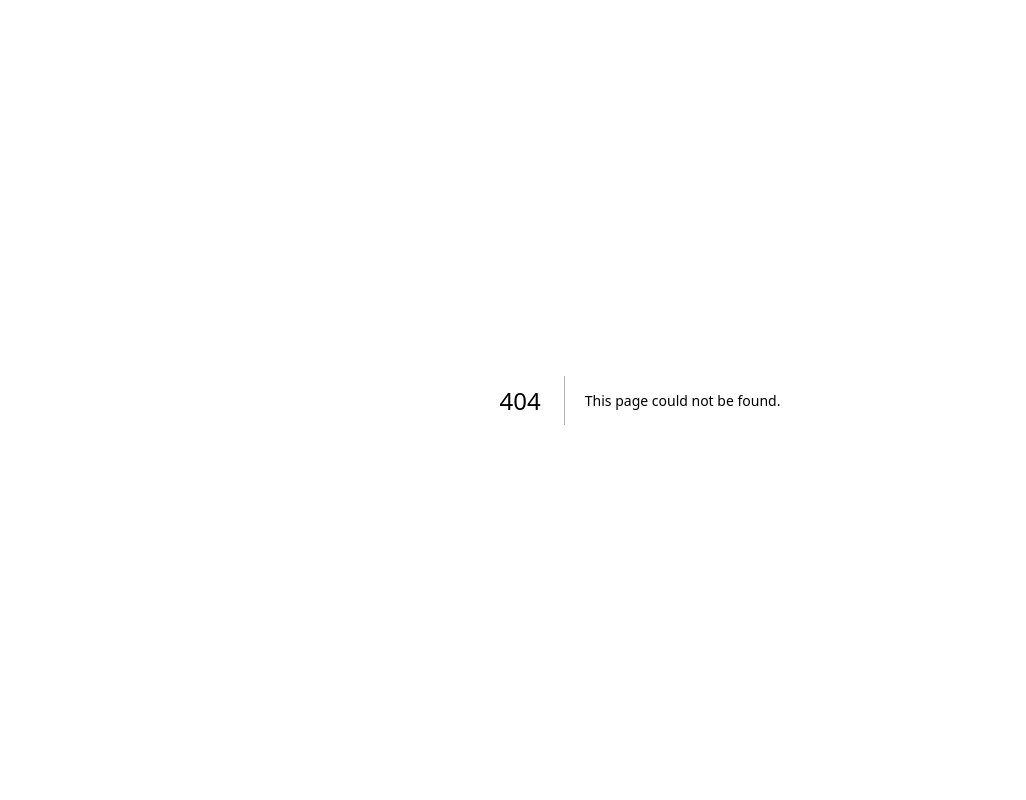
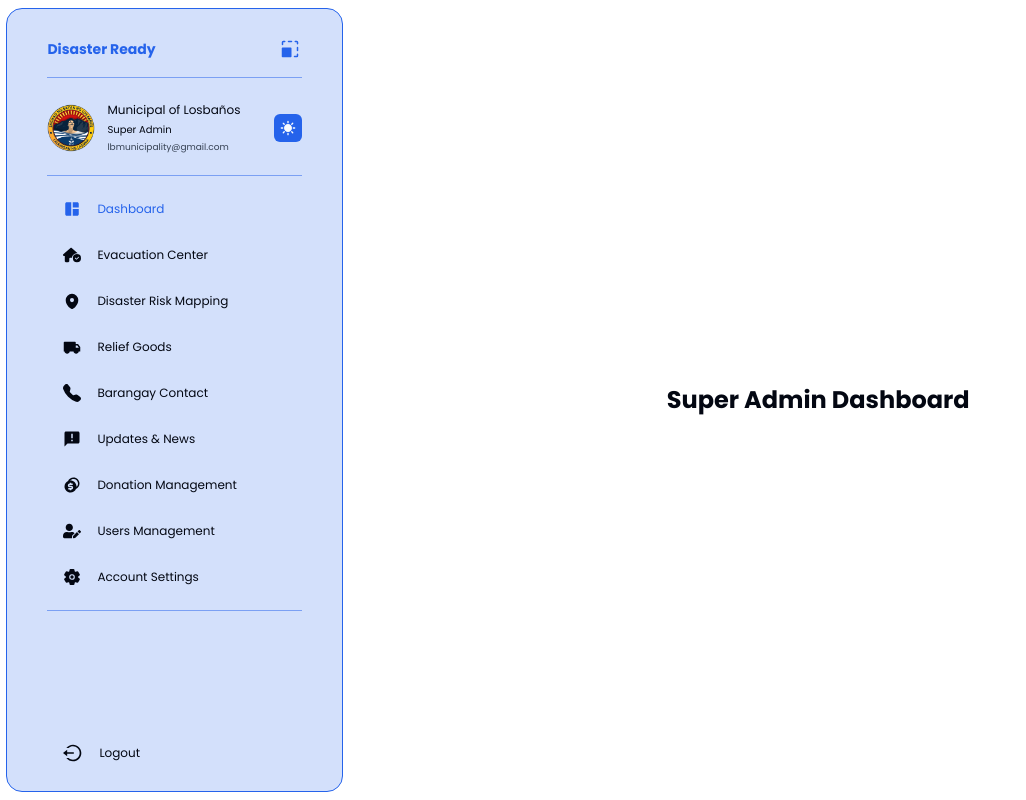
Before and after one commit to Harvey102004/admins-disaster-ready, a Next.js app: page /super-dashboard in a window 1280 px wide. Before the commit this address had no page. Shown: the whole page, without its empty margins (0-1026 px from the left). Built offline with nearby package versions, Linux system fonts and the light colour scheme.

Commit message:
WIP: super_admin sidebar

```diff
--- a/src/app/(auth)/login/page.tsx
+++ b/src/app/(auth)/login/page.tsx
@@ -1,6 +1,6 @@
 "use client";
 
-import { ModeToggle } from "@/components/darkmode-toggle";
+import { ModeToggleLogin } from "@/components/darkmode-toggle";
 import { FaUserTie, FaKey } from "react-icons/fa6";
 import { IoMdEyeOff, IoMdEye } from "react-icons/io";
 import { useState, useEffect, useRef } from "react";
@@ -58,7 +58,7 @@ export default function Login() {
 
       setTimeout(() => {
         if (matchedUser.role === 1) {
-          router.push("/super_admin_dashboard");
+          router.push("/super-dashboard");
         } else {
           router.push("/sub_admin_dashboard");
         }
@@ -145,7 +145,7 @@ export default function Login() {
             {/* ----------  TOGGLE BUTTON NG DARKMODE ----------  */}
 
             <div>
-              <ModeToggle />
+              <ModeToggleLogin />
             </div>
           </div>
         </div>
@@ -212,7 +212,7 @@ export default function Login() {
               <input
                 type="submit"
                 value="Login"
-                className="bg-itim dark:bg-puti dark:text-itim text-light mt-3 h-12 w-full cursor-pointer rounded-sm text-sm shadow-sm transition-all duration-300 hover:opacity-90"
+                className="bg-itim dark:bg-puti dark:text-itim text-light mt-3 h-12 w-full cursor-pointer rounded-sm text-sm shadow-sm hover:opacity-90"
               />
 
               <button
--- /dev/null
+++ b/src/app/(super-admin)/layout.tsx
@@ -0,0 +1,14 @@
+import NavbarSuperAdmin from "@/components/navBar_super";
+
+export default function SuperAdminLayout({
+  children,
+}: {
+  children: React.ReactNode;
+}) {
+  return (
+    <div className="flex gap-5">
+      <NavbarSuperAdmin />
+      {children}
+    </div>
+  );
+}
--- /dev/null
+++ b/src/app/(super-admin)/super-dashboard/page.tsx
@@ -0,0 +1,7 @@
+export default function SuperAdminDashboard() {
+  return (
+    <div className="flex h-screen max-h-screen w-full items-center justify-center overflow-auto px-14 py-10 transition-all duration-300">
+      <h1 className="text-2xl font-bold">Super Admin Dashboard</h1>
+    </div>
+  );
+}
--- /dev/null
+++ b/src/app/(super-admin)/super-evacuation-center/page.tsx
@@ -0,0 +1,7 @@
+export default function SuperAdminEvacuationCenter() {
+  return (
+    <div className="flex h-screen max-h-screen w-full items-center justify-center overflow-auto px-14 py-10 transition-all duration-300">
+      <h1 className="text-2xl font-bold">Super Admin Evacuation Center</h1>
+    </div>
+  );
+}
--- /dev/null
+++ b/src/app/(super-admin)/super-relief-goods/page.tsx
@@ -0,0 +1,7 @@
+export default function ReliefGoods() {
+  return (
+    <div className="flex h-screen max-h-screen w-full items-center justify-center overflow-auto px-14 py-10 transition-all duration-300">
+      <h1 className="text-2xl font-bold">Super Admin Relief Goods</h1>
+    </div>
+  );
+}
--- /dev/null
+++ b/src/app/(super-admin)/super-risk-mapping/page.tsx
@@ -0,0 +1,7 @@
+export default function DisasterRiskMapping() {
+  return (
+    <div className="flex h-screen max-h-screen w-full items-center justify-center overflow-auto px-14 py-10 transition-all duration-300">
+      <h1 className="text-2xl font-bold">Super Admin Disaster Risk Mapping</h1>
+    </div>
+  );
+}
--- a/src/app/(super-admin)/super_admin_dashboard/page.tsx
+++ /dev/null
@@ -1,7 +0,0 @@
-export default function SuperAdminDashboard() {
-  return (
-    <div>
-      <h1>Welcome Super Admin</h1>
-    </div>
-  );
-}
--- a/src/app/globals.css
+++ b/src/app/globals.css
@@ -40,7 +40,7 @@
   --color-sidebar-border: var(--sidebar-border);
   --color-sidebar-ring: var(--sidebar-ring);
 
-  --color-dark-blue: #334eac;
+  --color-dark-blue: #2563eb;
   --color-blur-blue: rgba(51, 78, 172, 0.75);
   --color-light: #f9fcff;
   --color-light-blue: #e7f1ff;
--- a/src/components/darkmode-toggle.tsx
+++ b/src/components/darkmode-toggle.tsx
@@ -1,44 +1,42 @@
 "use client";
 
 import * as React from "react";
-import { Moon, Sun } from "lucide-react";
+import { MdSunny } from "react-icons/md";
+import { IoMoon } from "react-icons/io5";
 import { useTheme } from "next-themes";
 
 import { Button } from "@/components/ui/button";
-import {
-  DropdownMenu,
-  DropdownMenuContent,
-  DropdownMenuItem,
-  DropdownMenuTrigger,
-} from "@/components/ui/dropdown-menu";
 
-export function ModeToggle() {
-  const { setTheme } = useTheme();
+export function ModeToggleLogin() {
+  const { theme, setTheme } = useTheme();
 
   return (
-    <DropdownMenu>
-      <DropdownMenuTrigger asChild>
     <Button
       variant="ghost"
-          size="icon"
+      size={"icon"}
       className="bg-itim text-light dark:text-itim dark:bg-puti transition-none"
+      onClick={() => (theme === "light" ? setTheme("dark") : setTheme("light"))}
     >
-          <Sun className="scale-100 rotate-0 dark:scale-0 dark:-rotate-90" />
-          <Moon className="absolute scale-0 rotate-90 dark:scale-100 dark:rotate-0" />
+      <MdSunny className="scale-100 rotate-0 dark:scale-0 dark:-rotate-90" />
+      <IoMoon className="absolute scale-0 rotate-90 dark:scale-100 dark:rotate-0" />
       <span className="sr-only">Toggle theme</span>
     </Button>
-      </DropdownMenuTrigger>
-      <DropdownMenuContent align="start">
-        <DropdownMenuItem onClick={() => setTheme("light")}>
-          Light
-        </DropdownMenuItem>
-        <DropdownMenuItem onClick={() => setTheme("dark")}>
-          Dark
-        </DropdownMenuItem>
-        <DropdownMenuItem onClick={() => setTheme("system")}>
-          System
-        </DropdownMenuItem>
-      </DropdownMenuContent>
-    </DropdownMenu>
   );
 }
+
+export function ModeToggleSideBar() {
+  const { theme, setTheme } = useTheme();
+
+  return (
+    <Button
+      variant="ghost"
+      size={"sm"}
+      className="bg-dark-blue text-light dark:text-itim dark:bg-puti transition-none"
+      onClick={() => (theme === "light" ? setTheme("dark") : setTheme("light"))}
+    >
+      <MdSunny className="scale-100 rotate-0 dark:scale-0 dark:-rotate-90" />
+      <IoMoon className="absolute scale-0 rotate-90 dark:scale-100 dark:rotate-0" />
+      <span className="sr-only">Toggle theme</span>
+    </Button>
+  );
+}
--- /dev/null
+++ b/src/components/navBar_super.tsx
@@ -0,0 +1,150 @@
+"use client";
+
+import { ModeToggleSideBar } from "./darkmode-toggle";
+import { MdSpaceDashboard, MdAnnouncement } from "react-icons/md";
+import { FaHouseCircleCheck } from "react-icons/fa6";
+import { RiTruckFill, RiCoinsFill, RiLogoutCircleLine } from "react-icons/ri";
+import { HiMiniMapPin } from "react-icons/hi2";
+import { BsFillTelephoneFill } from "react-icons/bs";
+import { FaUserEdit } from "react-icons/fa";
+import { IoSettings } from "react-icons/io5";
+import { PiResizeFill } from "react-icons/pi";
+import { usePathname } from "next/navigation";
+import { useState } from "react";
+import Link from "next/link";
+import Image from "next/image";
+
+export default function NavbarSuperAdmin() {
+  const pathname = usePathname();
+
+  const [isResize, setIsResize] = useState<boolean>(false);
+
+  const navLinks = [
+    {
+      name: "Dashboard",
+      path: "/super-dashboard",
+      icon: <MdSpaceDashboard />,
+    },
+    {
+      name: "Evacuation Center",
+      path: "/super-evacuation-center",
+      icon: <FaHouseCircleCheck />,
+    },
+    {
+      name: "Disaster Risk Mapping",
+      path: "/super-risk-mapping",
+      icon: <HiMiniMapPin />,
+    },
+    {
+      name: "Relief Goods",
+      path: "/super-relief-goods",
+      icon: <RiTruckFill />,
+    },
+    {
+      name: "Barangay Contact",
+      path: "/",
+      icon: <BsFillTelephoneFill />,
+    },
+    {
+      name: "Updates & News",
+      path: "/",
+      icon: <MdAnnouncement />,
+    },
+    {
+      name: "Donation Management",
+      path: "/",
+      icon: <RiCoinsFill />,
+    },
+    {
+      name: "Users Management",
+      path: "/",
+      icon: <FaUserEdit />,
+    },
+    {
+      name: "Account Settings",
+      path: "/",
+      icon: <IoSettings />,
+    },
+  ];
+
+  return (
+    <div
+      className={`x-translate-y-1/2 bg-dark-blue/20 border-dark-blue relative top-[1vh] left-[0.5vw] flex h-[98vh] overflow-hidden ${isResize ? "w-[5vw] items-center" : "w-[35vw]"} flex-col gap-6 rounded-2xl border px-10 py-7 transition-all duration-300 dark:border-white/5 dark:bg-[#11121f]`}
+    >
+      <div className="border-b-dark-blue/50 flex items-center justify-between border-b pb-4 dark:border-b-gray-500">
+        {!isResize && (
+          <h1 className="text-dark-blue text-sm font-bold text-nowrap">
+            Disaster Ready
+          </h1>
+        )}
+
+        {isResize ? (
+          <PiResizeFill
+            className="dark:text-puti text-dark-blue text-2xl"
+            onClick={() => {
+              setIsResize((prev) => !prev);
+            }}
+          />
+        ) : (
+          <PiResizeFill
+            className="dark:text-puti text-dark-blue text-2xl"
+            onClick={() => {
+              setIsResize((prev) => !prev);
+            }}
+          />
+        )}
+      </div>
+
+      <div className="border-b-dark-blue/50 relative flex items-center gap-3 border-b pb-5 dark:border-b-gray-500">
+        <div className="relative h-12 min-h-12 w-12 min-w-12">
+          <Image src={`/logos/lb-logo.png`} alt="" fill />
+        </div>
+
+        {!isResize && (
+          <div className="flex flex-col gap-1 text-nowrap">
+            <h1 className="text-xs">Municipal of Losbaños</h1>
+            <p className="text-[10px] font-light">Super Admin</p>
+            <p className="text-[9px] text-gray-700 dark:text-gray-400">
+              lbmunicipality@gmail.com
+            </p>
+          </div>
+        )}
+
+        <div className={`${isResize ? "hidden" : "absolute right-0"}`}>
+          <ModeToggleSideBar />
+        </div>
+      </div>
+
+      <nav className="border-b-dark-blue/50 border-b pb-6 dark:border-b-gray-500">
+        <ul className="flex flex-col gap-7">
+          {navLinks.map((link, i) => {
+            const isActive =
+              pathname === link.path ||
+              (pathname.startsWith(link.path) && link.path !== "/");
+            return (
+              <Link
+                key={i}
+                href={link.path}
+                className={`flex items-center gap-4 text-xs text-nowrap ${isActive ? "text-dark-blue" : "hover:text-dark-blue"}`}
+              >
+                <div className={`${isResize ? "text-xl" : "pl-4 text-lg"}`}>
+                  {link.icon}
+                </div>
+
+                {isResize ? "" : link.name}
+              </Link>
+            );
+          })}
+        </ul>
+      </nav>
+      <p
+        className={` ${isResize ? "mt-0" : "mt-auto pl-4"} hover:text-dark-blue flex cursor-pointer items-center gap-4 text-xs`}
+      >
+        <RiLogoutCircleLine
+          className={`${isResize ? "text-2xl" : "text-xl"}`}
+        />
+        {isResize ? "" : "Logout"}
+      </p>
+    </div>
+  );
+}
--- a/src/components/ui/button.tsx
+++ b/src/components/ui/button.tsx
@@ -22,9 +22,10 @@ const buttonVariants = cva(
       },
       size: {
         default: "h-9 px-4 py-2 has-[>svg]:px-3",
-        sm: "h-8 rounded-md gap-1.5 px-3 has-[>svg]:px-2.5",
+        sm: "h-7 w-7 rounded-sm gap-1.5 px-3  has-[>svg]:px-2.5",
         lg: "h-10 rounded-md px-6 has-[>svg]:px-4",
         icon: "size-11",
+        custom: "h-6 w-6",
       },
     },
     defaultVariants: {
```
Also changed, not shown: public/logos/lb-logo.png (added). Lines whose indentation alone changed are shown as unchanged.
